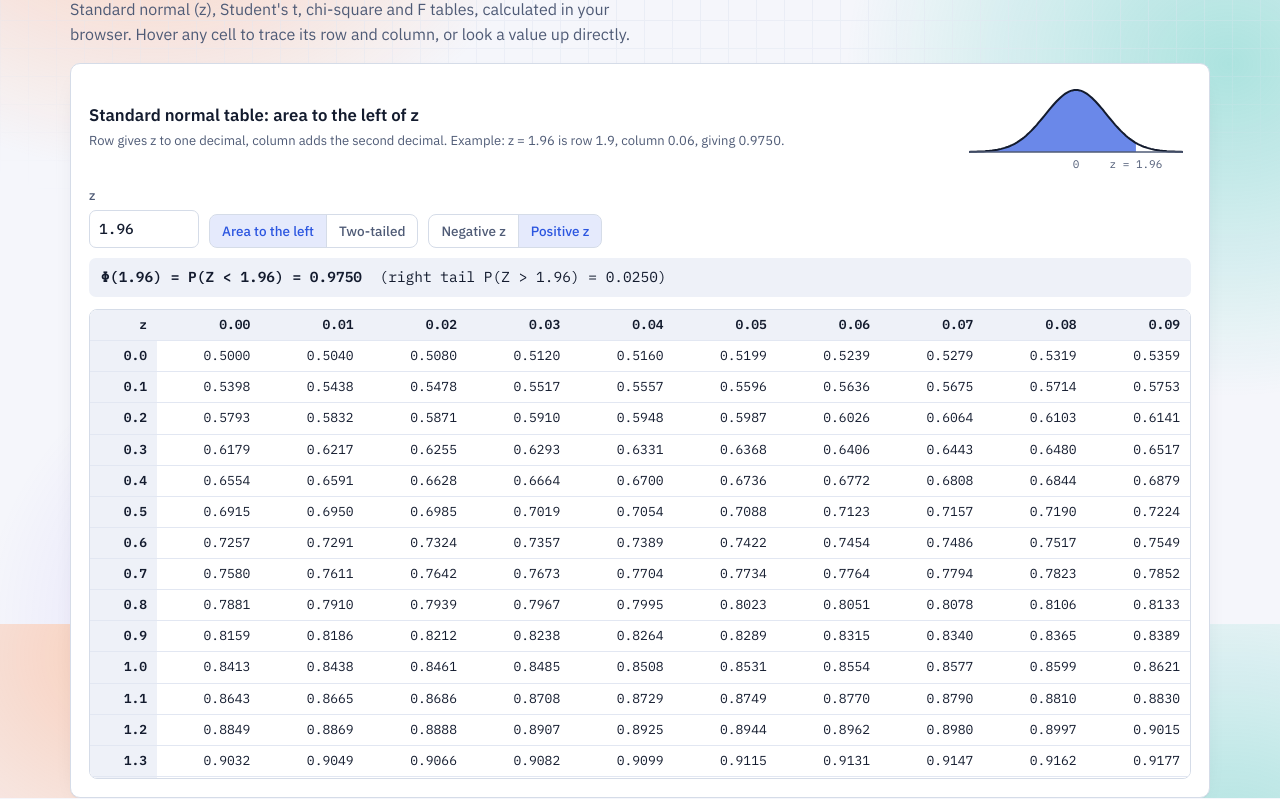
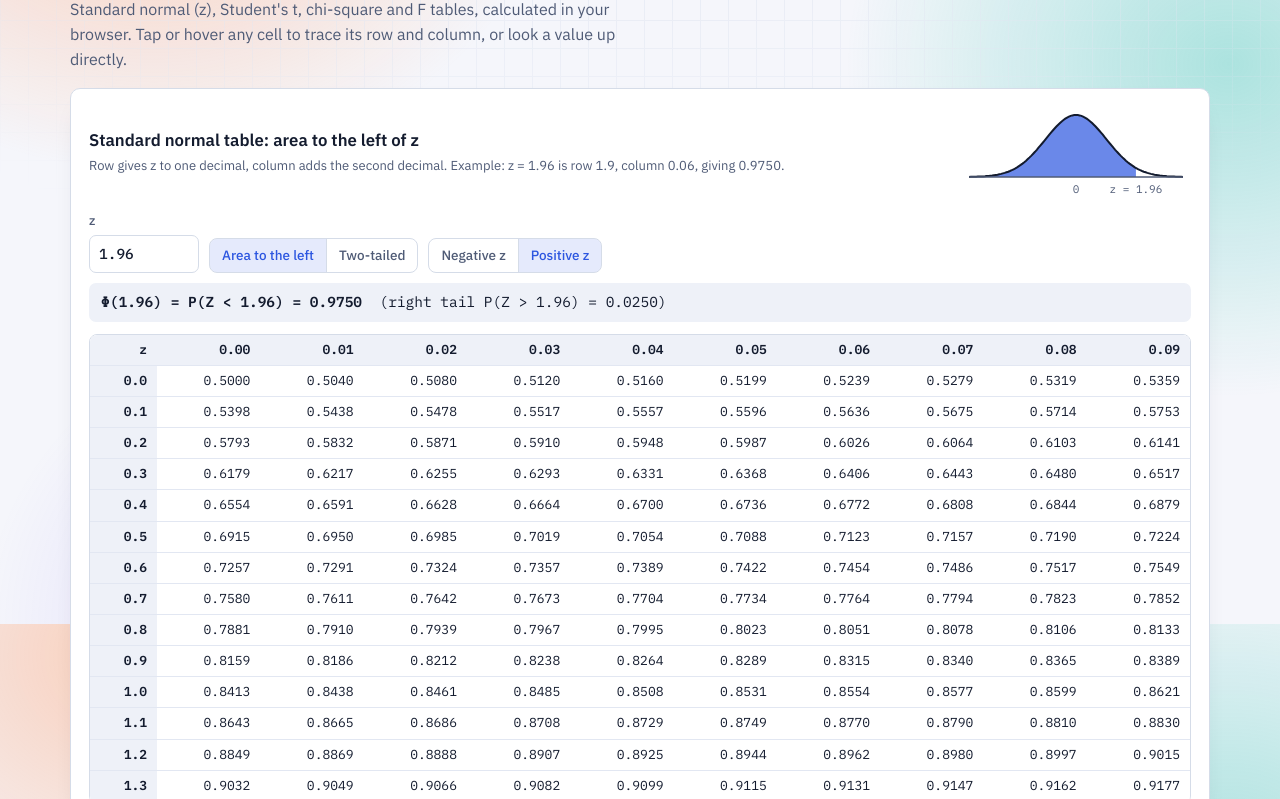
Before and after one commit to abcstatlab/abcstatlab.github.io, a plain HTML site: page index.html in a window 1280 px wide. Shown: the part 176-975 px from the top of the page. Drawn offline with nearby package versions, Linux system fonts and the light colour scheme; a web font is replaced by a local one.

Commit message:
Add files via upload

```diff
--- a/index.html
+++ b/index.html
@@ -98,7 +98,7 @@ a{color:var(--accent)}
 .main-tabs a:hover{color:var(--ink)}
 .main-tabs a[aria-current="page"]{color:var(--accent);border-bottom-color:var(--accent)}
 .main-tabs .sh{display:none}
-@media (max-width:520px){.main-tabs .lg{display:none}.main-tabs .sh{display:inline}.main-tabs{justify-content:space-between;gap:0}.main-tabs a{padding:9px 6px 8px;gap:5px;font-size:13px}}
+@media (max-width:520px){.main-tabs .lg{display:none}.main-tabs .sh{display:inline}.main-tabs{justify-content:flex-start;gap:6px}.main-tabs a{padding:9px 6px 8px;gap:5px;font-size:13px}}
 @media (max-width:400px){.main-tabs a svg:not(.caret){display:none}.main-tabs a{padding:9px 5px 8px}}
 .h2-row{display:flex;flex-wrap:wrap;align-items:center;gap:8px 18px}
 .h2-row .sub-tabs{flex:none;position:relative;z-index:1}
@@ -653,7 +653,7 @@ footer p{margin:4px 0;max-width:90ch}
             <button type="button" data-pick-table="c">χ² table</button>
             <button type="button" data-pick-table="f">F table</button>
           </nav></div>
-        <p>Standard normal (z), Student's t, chi-square and F tables, calculated in your browser. Hover any cell to trace its row and column, or look a value up directly.</p>
+        <p>Standard normal (z), Student's t, chi-square and F tables, calculated in your browser. Tap or hover any cell to trace its row and column, or look a value up directly.</p>
       </div>
     </div>
     <div class="bench">
```
